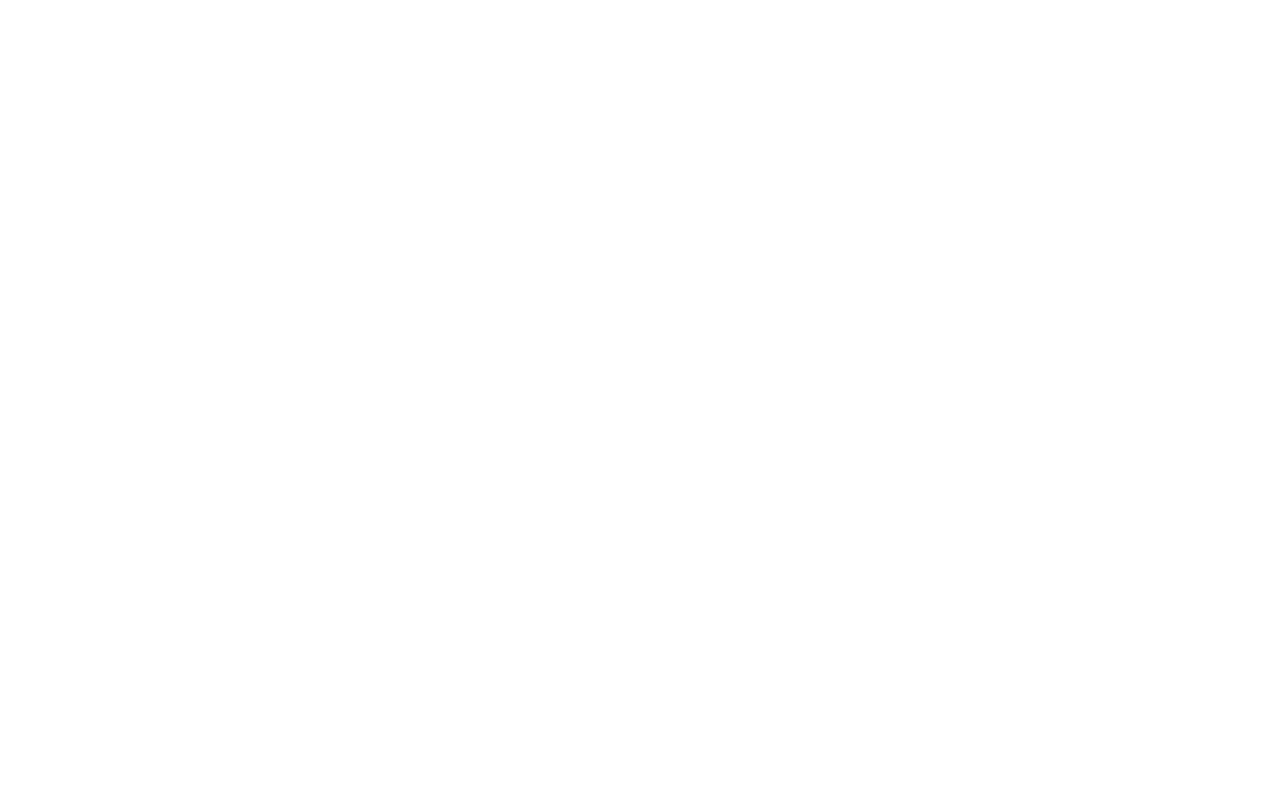
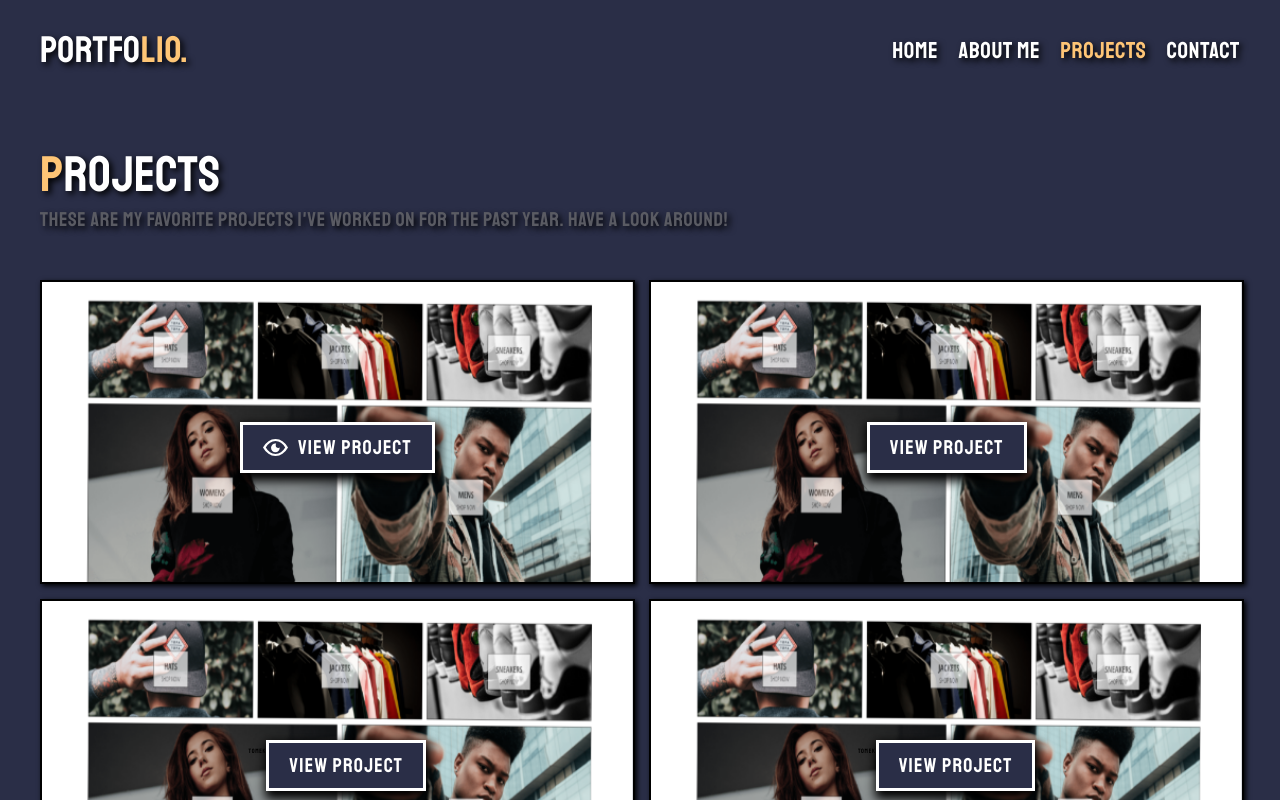
Before and after one commit to tosia921/Personal-Portfolio, a React (Create React App) app: page /projects in a window 1280 px wide. Shown: the top 800 px of the page. Built offline with nearby package versions, Linux system fonts and the light colour scheme.

Commit message:
added projects page, configured header component to take prop to change its background also added NavLinksto home and projects page

```diff
--- a/src/App.js
+++ b/src/App.js
@@ -1,8 +1,9 @@
 import './global-styles/App.scss';
 //react router dom
 import { BrowserRouter as Router, Switch, Route } from "react-router-dom";
-//components
+//page components
 import HomePage from './pages/homepage/hompage.component';
+import ProjectsPage from './pages/projectspage/projectspage.component';
 
 function App() {
   return (
@@ -11,6 +12,9 @@
         <Route exact path="/">
           <HomePage/>
         </Route>
+        <Route path="/projects">
+          <ProjectsPage/>
+        </Route>
       </Switch>
     </Router>
   )
--- a/src/components/header/header.component.jsx
+++ b/src/components/header/header.component.jsx
@@ -1,17 +1,19 @@
 import React from 'react';
 //styles
 import './header.styles.scss';
+//react router dom
+import { NavLink } from 'react-router-dom';
 
-const Header = () => {
+const Header = ({backgroundSecondary}) => {
     return (
-        <nav className='nav'>
+        <nav className={`${backgroundSecondary ? 'nav nav-background-secondary' : 'nav'}`}>
             <div className='logo'>Portfo<span>lio.</span></div>
             <menu className='menu'>
                 <ul>
-                    <li>Home</li>
-                    <li>About Me</li>
-                    <li>Projects</li>
-                    <li>Contact</li>
+                    <NavLink to='/' className='header-link' activeStyle={{color: "#fec576"}} exact>Home</NavLink>
+                    <NavLink to='/' className='header-link'>About Me</NavLink>
+                    <NavLink to='/projects' className='header-link' activeStyle={{color: "#fec576"}} exact>Projects</NavLink>
+                    <NavLink to='/' className='header-link'>Contact</NavLink>
                 </ul>
             </menu>
         </nav>
--- a/src/components/header/header.styles.scss
+++ b/src/components/header/header.styles.scss
@@ -23,15 +23,20 @@
 		ul {
 			display: flex;
 
-			li {
+			.header-link {
 				font-size: 2.3rem;
 				color: $primary-text-color;
 				text-shadow: $primary-text-shadow;
+				text-decoration: none;
 			}
 
-			li:not(:last-child) {
+			.header-link:not(:last-child) {
 				margin-right: 2rem;
 			}
 		}
 	}
 }
+.nav-background-secondary {
+	background: $primary-background-color;
+	padding: 0 calc((100vw - 1200px) / 2);
+}
--- /dev/null
+++ b/src/pages/projectspage/projectspage.component.jsx
@@ -0,0 +1,21 @@
+import React from 'react';
+//styles
+import './projectspage.styles.scss';
+//custom components
+import Header from '../../components/header/header.component';
+import Footer from '../../components/footer/footer.component';
+import ProjectsSection from '../../components/projects-section/projects-section.component';
+
+const ProjectsPage = () => {
+    return (
+        <section className='projects-page'>
+            <div className='projects-page-content'>
+                <Header backgroundSecondary/>
+                <ProjectsSection/>
+            </div>
+            <Footer/>
+        </section>
+    )
+}
+
+export default ProjectsPage;
```
Also changed, not shown: src/pages/projectspage/projectspage.styles.scss (added).
